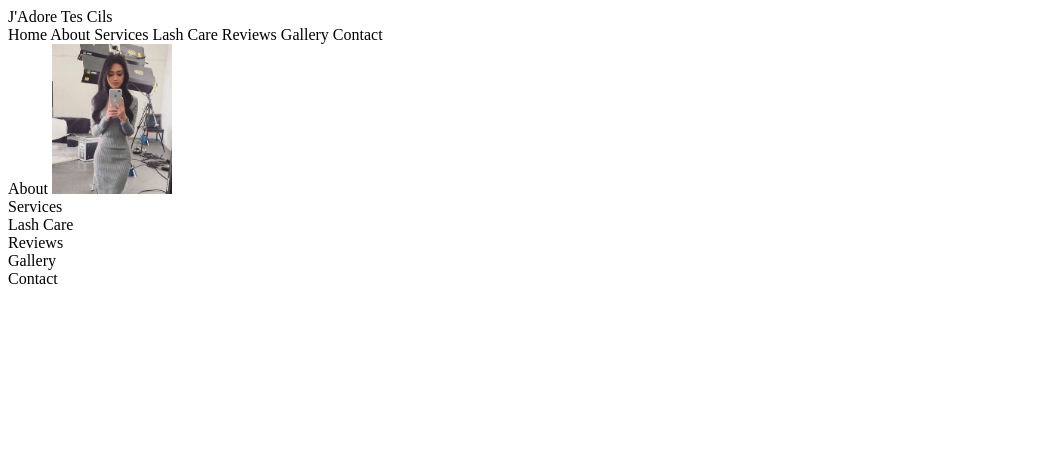
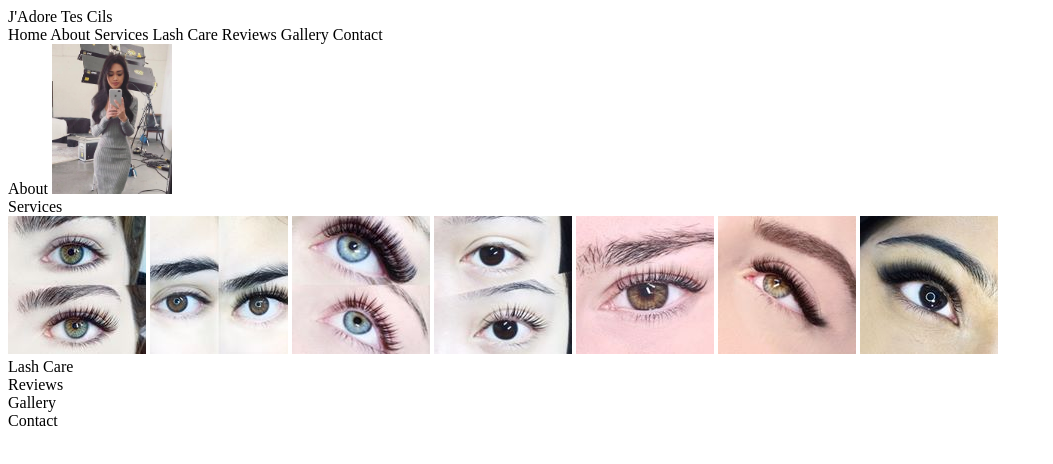
Before and after one commit to Taka-Dana/jadoretescils, a plain HTML site: page index.html in a window 1280 px wide. Shown: the whole page, without its empty margins (0-1053 px from the left). Drawn offline with Linux system fonts and the light colour scheme.

Commit message:
Added pictures to Services

```diff
--- a/index.html
+++ b/index.html
@@ -14,8 +14,21 @@
 
 		</section>
 
-		<section>Services</section>
+		<section>
+			<p1> Services </p1>
+			<div>
+				<img src="classic_extensions.jpg" alt="Classic extensions">
+				<img src="classic_refill.jpg" alt="Classic refill">
+				<img src="lash_extension_removal.jpg" alt="Lash extension removal" height="">
+				<img src="lash_lift_tint.jpg" alt="Lash lift and tint" height="">
+				<img src="lash_lift.jpg" alt="Lash lift" height="">
+				<img src="volume_extensions.jpg" alt="Volume extensions" height="">
+				<img src="volume_refill.jpg" alt="Volume refill" height="">
+			</div>
+		</section>
+
 		<section>Lash Care</section>
+
 		<section>Reviews</section>
 		<section>Gallery</section>
 		<section>Contact</section>
```
Also changed, not shown: classic_extensions.jpg (added), classic_refill.jpg (added), lash_extension_removal.jpg (added), lash_lift.jpg (added), lash_lift_tint.jpg (added), volume_extensions.jpg (added), volume_refill.jpg (added).
